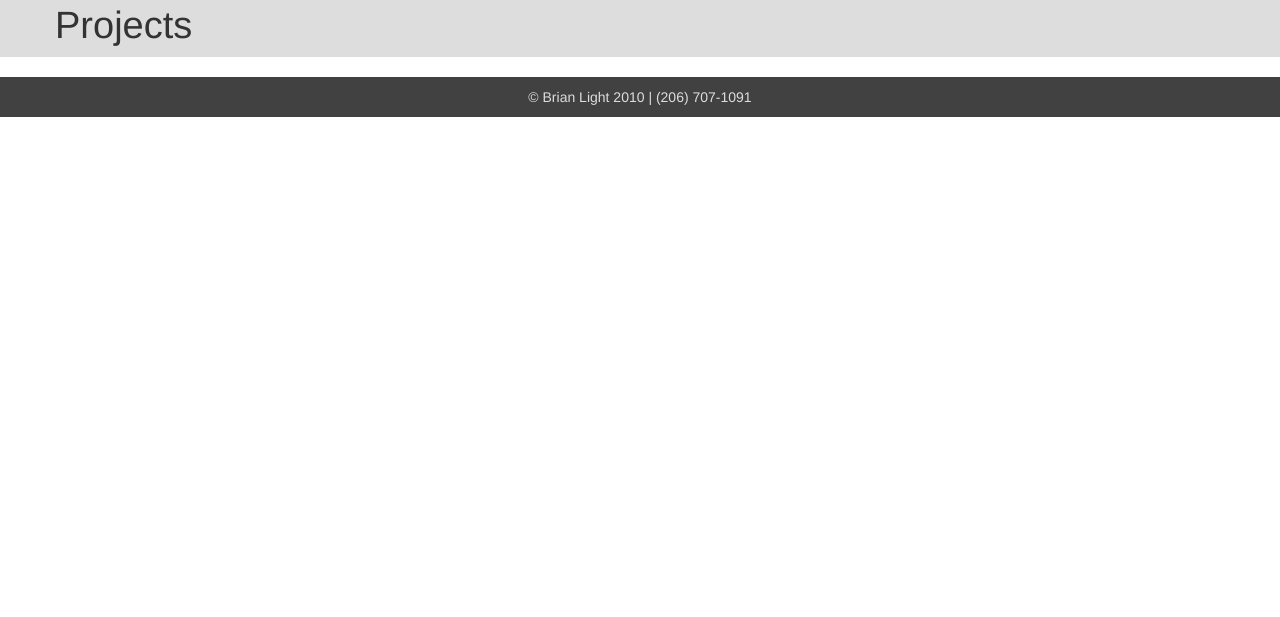
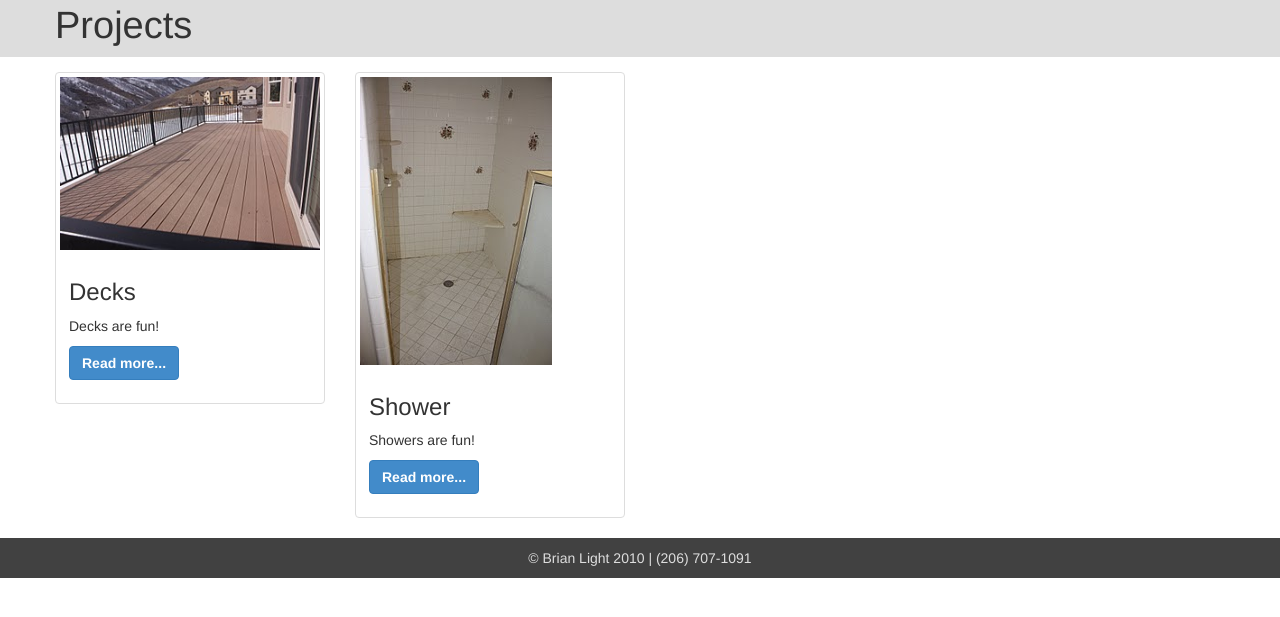
Before and after one commit to jeremylightsmith/brianlight, a PHP site: page /past_projects in a window 1280 px wide. Shown: the part 75-692 px from the top of the page. Run offline with PHP 8.4, Linux system fonts and the light colour scheme; data that the repository does not hold is empty.

Commit message:
first couple projects

```diff
--- a/public/past_projects.php
+++ b/public/past_projects.php
@@ -1,5 +1,32 @@
 <?php $title = "Projects"; ?>
 <?php include ( "_header.php" ); ?>
 
+<div class="container">
+  <div class="row">
+    <div class="col-lg-3">
+      <div class="thumbnail">
+        <img src="/images/projects/decks.jpg" alt="">
+        <div class="caption">
+          <h3>Decks</h3>
+          <p>Decks are fun!</p>
+          <p><a href="/projects/deck/" data-target="#simple-modal" data-toggle="modal" class="btn btn-primary">Read more...</a></p>
+        </div>
+      </div>
+    </div>
+
+    <div class="col-lg-3">
+      <div class="thumbnail">
+        <img src="/images/projects/shower.jpg" alt="">
+        <div class="caption">
+          <h3>Shower</h3>
+          <p>Showers are fun!</p>
+          <p><a href="/projects/shower_job/" data-target="#simple-modal" data-toggle="modal" class="btn btn-primary">Read more...</a></p>
+        </div>
+      </div>
+    </div>
+
+  </div>
+</div>
+
 
 <?php include ( "_footer.php" ); ?>
--- a/todo.txt
+++ b/todo.txt
@@ -1,5 +1,4 @@
 
-move over old project pages
 projects page should point to old work
 fix service links -> what should they point to?
 
@@ -17,6 +16,8 @@ upload Karissa video to youtube + put on front page
 deploy on top of old site
 
 <---------- MVP ----------->
+
+make old project pages use pretty picture galleries or something so they don't suck
 
 b + j - picture of brian for about page
 what should services page look like?
```
Also changed, not shown: public/images/projects/decks.jpg (added), public/images/projects/farmhouse_into_an_office.jpg (added), public/images/projects/kitchen_bath_remodel_on_a_shoestring_budget.jpg (added), public/images/projects/shower.jpg (added).
